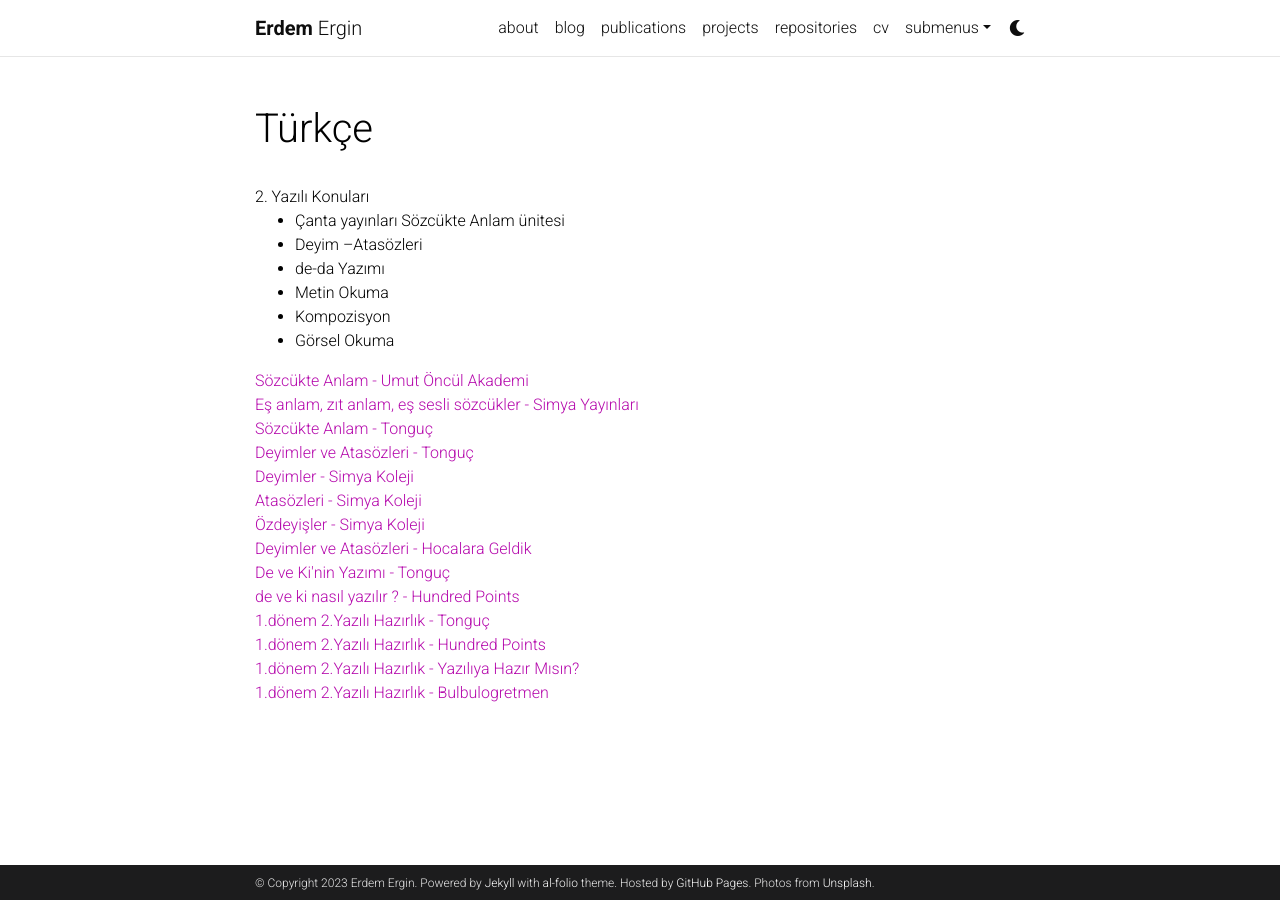
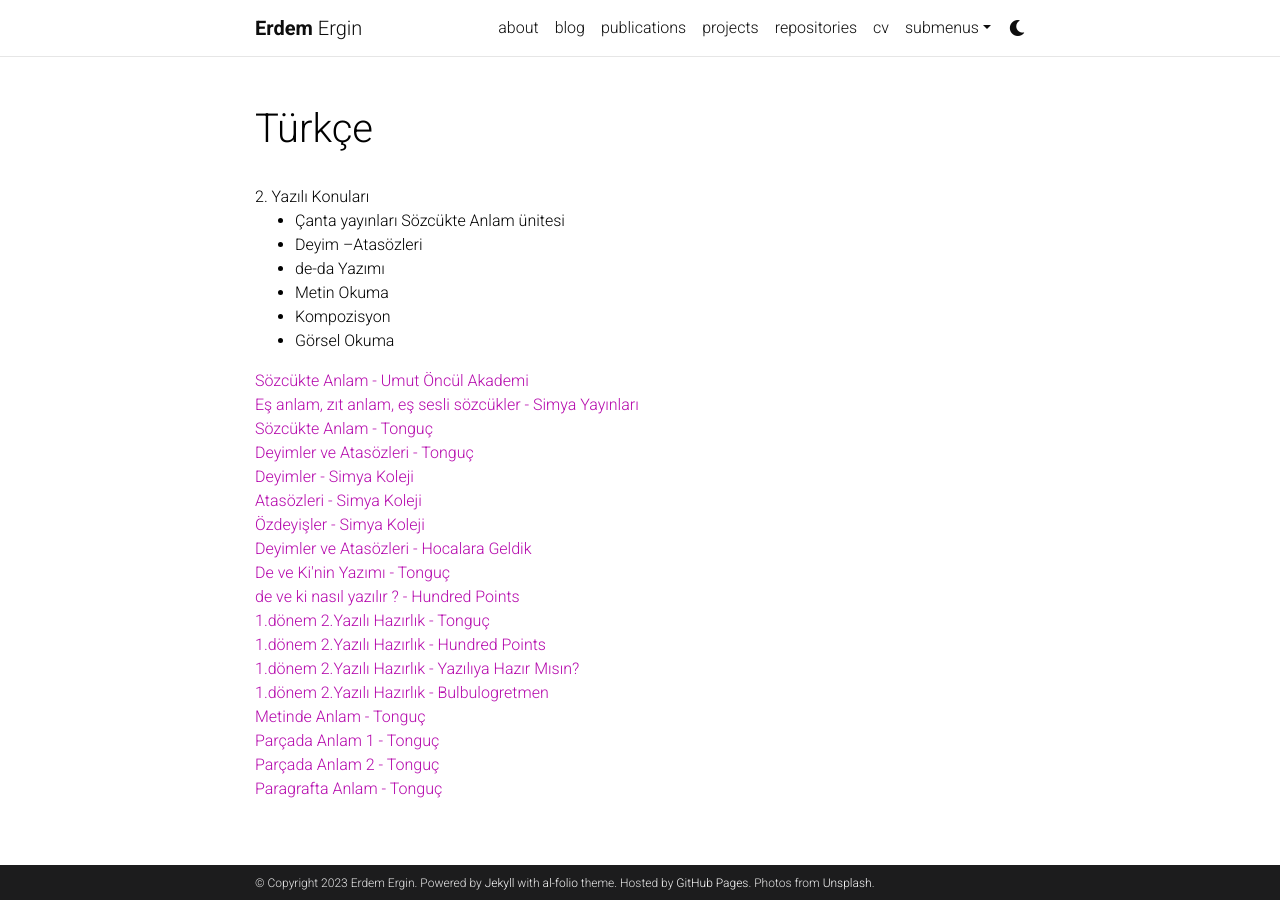
Before and after one commit to erdemergin/erdemergin.github.io, a Jekyll site: the page built from _fifthgrade/turkce.md, in a window 1280 px wide. Built offline with Jekyll 4.4.1, drawn with Linux system fonts in a browser that asks for light colours; comment, search, counter and statistics services are not loaded; a style sheet for code colours, icons or effects is not loaded.

Commit message:
Paragrafta Anlam

```diff
--- a/_fifthgrade/turkce.md
+++ b/_fifthgrade/turkce.md
@@ -130,3 +130,36 @@ img: assets/img/fifthgrade/turkce.png
             </a>
     </div>
 </div>
+
+<div class="row">
+    <div class="col-sm mt-3 mt-md-0">
+            <a href="https://www.youtube.com/watch?v=px51bgc6kFk" target="_blank">
+                Metinde Anlam - Tonguç
+            </a>
+    </div>
+</div>
+
+<div class="row">
+    <div class="col-sm mt-3 mt-md-0">
+            <a href="https://www.youtube.com/watch?v=79ElvPWK9iU" target="_blank">
+                Parçada Anlam 1 - Tonguç
+            </a>
+    </div>
+</div>
+
+<div class="row">
+    <div class="col-sm mt-3 mt-md-0">
+            <a href="https://www.youtube.com/watch?v=64Bg4PeQH84" target="_blank">
+                Parçada Anlam 2 - Tonguç
+            </a>
+    </div>
+</div>
+
+<div class="row">
+    <div class="col-sm mt-3 mt-md-0">
+            <a href="https://www.youtube.com/watch?v=Zix3xIgWdzU"
+            target="_blank">
+                Paragrafta Anlam - Tonguç
+            </a>
+    </div>
+</div>
```
